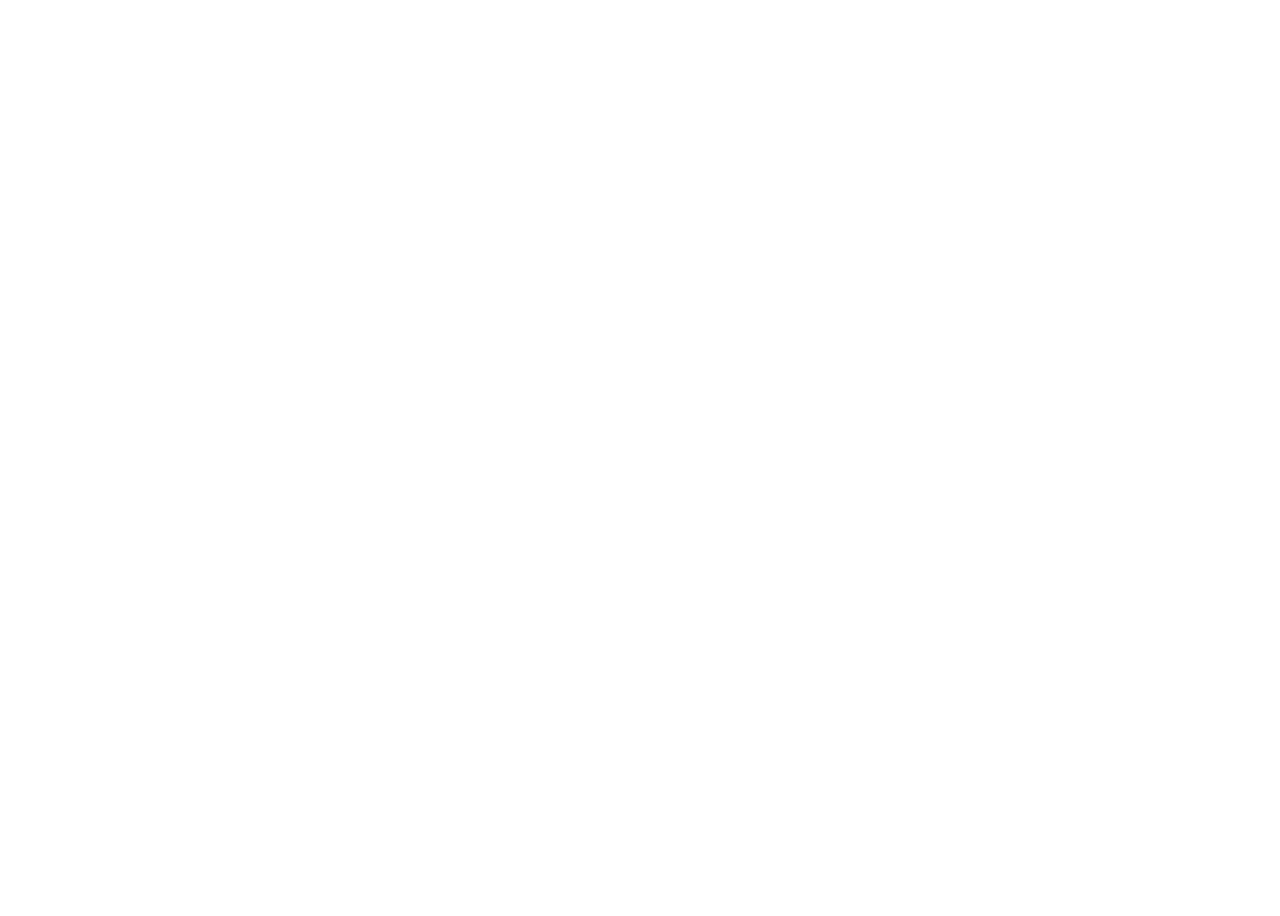
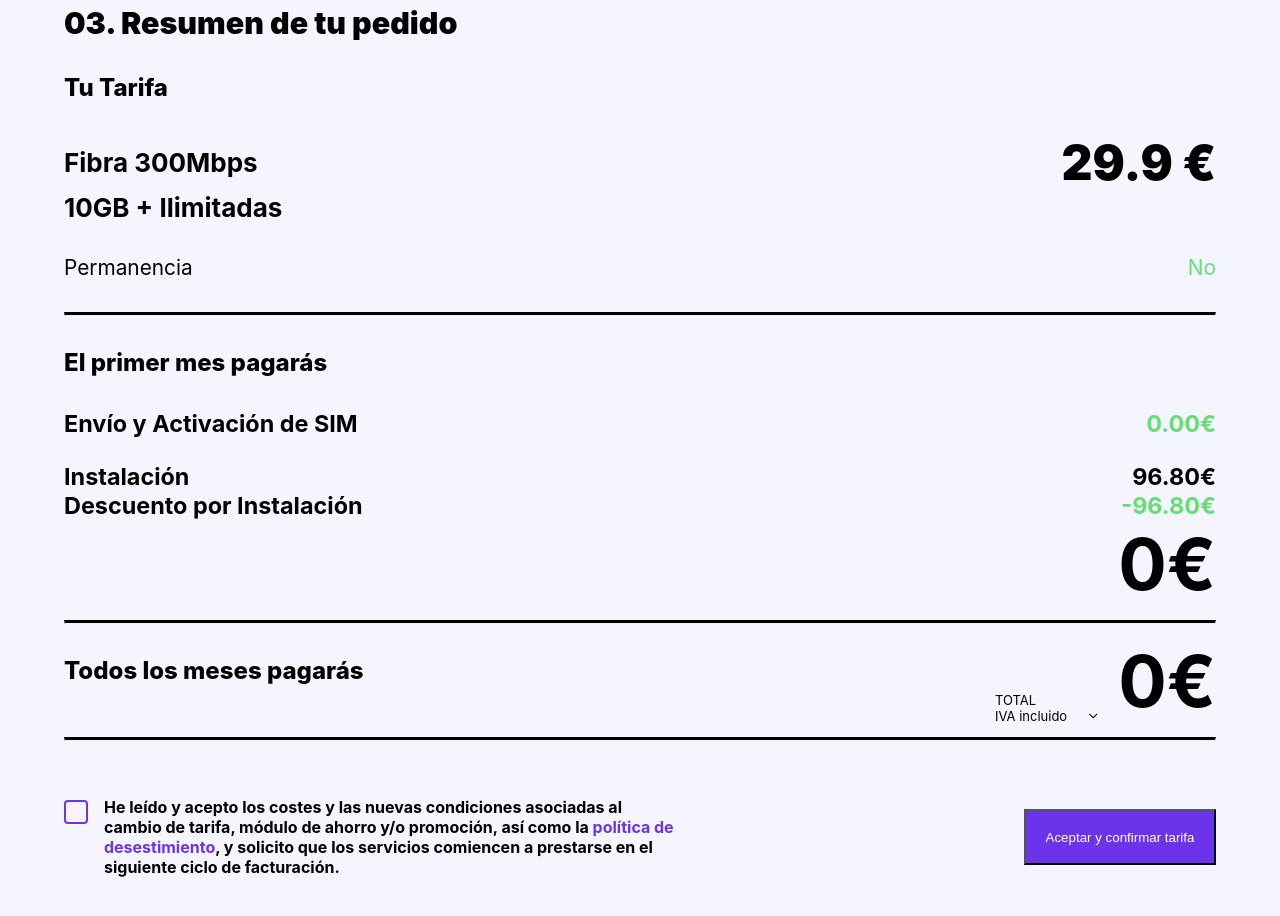
Before and after one commit to Salinas182/react-shopping-cart, a React (Create React App) app: page /checkout/1 in a window 1280 px wide. Shown: the part 1980-2896 px from the top of the page. Before the commit the page ends 1969 px from the top, so only its background shows below. Built offline with nearby package versions, Linux system fonts and the light colour scheme.

Commit message:
added checkout's final view

```diff
--- a/src/views/checkout/customerDetails/CustomerDetails.module.css
+++ b/src/views/checkout/customerDetails/CustomerDetails.module.css
@@ -44,4 +44,5 @@ input {
 
 .termsLink {
   text-decoration: none;
+  color: #6b34eb;
 }
--- a/src/views/checkout/dealDetails/DealDetails.module.css
+++ b/src/views/checkout/dealDetails/DealDetails.module.css
@@ -72,3 +72,15 @@
   font-weight: bold;
   text-align: left;
 }
+
+.bestSeller {
+  background-color: #bd7ff0;
+  color: white;
+  padding: 0.5em 0 0.5em 1.5em;
+  margin: -2vw 0 -1vw -1.5vw;
+  width: 45%;
+}
+
+.promoName {
+  margin-top: 2em;
+}
--- a/src/views/checkout/dealDetails/index.jsx
+++ b/src/views/checkout/dealDetails/index.jsx
@@ -32,7 +32,12 @@ export default function DealDetails({ product }) {
           <div className={styles.promosContainer}>
             {product.promotions.map((promo, idx) =>
               <div className={styles.promoCard} key={`promo-${idx}`}>
-                <p>{promo.name?.toUpperCase()}</p>
+                {promo.type === 'ALTERNATIVE' && (
+                  <p className={styles.bestSeller}>
+                    LA MÁS VENDIDA
+                  </p>
+                )}
+                <p className={styles.promoName}>{promo.name?.toUpperCase()}</p>
                 <p>{promo.description}</p>
               </div>
             )}
--- a/src/views/checkout/index.jsx
+++ b/src/views/checkout/index.jsx
@@ -4,6 +4,7 @@ import useErrorHandling from "../../hooks/useErrorHandling";
 import styles from "./Checkout.module.css";
 import DealDetails from "./dealDetails";
 import CustomerDetails from "./customerDetails";
+import OrderSummary from "./orderSummary";
 
 export default function Checkout() {
   const [product, setProduct] = useState();
@@ -40,6 +41,7 @@ export default function Checkout() {
 
       <DealDetails product={product} />
       <CustomerDetails />
+      <OrderSummary product={product} />
     </div>
   );
 }
--- /dev/null
+++ b/src/views/checkout/orderSummary/OrderSummary.module.css
@@ -0,0 +1,138 @@
+.checkoutStage {
+  text-align: start;
+  font-weight: 900;
+}
+
+.sectionContainer {
+  text-align: left;
+}
+
+.sectionTitle {
+  font-size: 3vh;
+  font-weight: 800;
+}
+
+.rateDetails {
+  display: flex;
+  justify-content: space-between;
+  font-weight: bold;
+  align-items: center;
+}
+
+.ratePrice {
+  font-size: 6vh;
+  font-weight: bolder;
+}
+
+.rateSubDescription {
+  font-weight: bold;
+}
+
+.commitmentInfo {
+  display: flex;
+  justify-content: space-between;
+  margin: 4vh 0;
+  font-size: 0.8em;
+}
+
+.commitmentPeriod, .simPrice, .discount {
+  color: #66de74;
+}
+
+.divider {
+  border-top: 3px solid;
+}
+
+.simInfo {
+  display: flex;
+  justify-content: space-between;
+  margin: 3vh 0;
+  font-size: 0.9em;
+  font-weight: bold;
+}
+
+.installationInfo, .installationDiscount {
+  display: flex;
+  justify-content: space-between;
+  font-size: 0.9em;
+  font-weight: bold;
+}
+
+.initialPayment, .monthlyPrice {
+  font-size: 9vh;
+  font-weight: bolder;
+  text-align: right;
+  margin: 0;
+}
+
+.monthlyPriceInfo {
+  display: flex;
+  justify-content: end;
+  align-items: flex-end;
+  margin-top: -10vh;
+}
+
+.taxIncluded {
+  display: flex;
+  flex-direction: column;
+  font-size: small;
+}
+
+.chevronIcon {
+  margin: 0 1.5em;
+}
+
+.completeProcess {
+  display: flex;
+  justify-content: space-between;
+  align-items: center;
+  margin: 5vh 0;
+}
+
+.acknowledgement {
+  display: flex;
+  align-items: flex-start;
+  margin-right: 10px;
+}
+
+.acknowledgementText {
+  width: 60%;
+  font-size: medium;
+  font-weight: bold;
+  text-align: left;
+  margin-left: 1em;
+}
+
+.checkbox {
+  display: none;
+}
+
+.customCheckbox {
+  width: 20px;
+  height: 20px;
+  border: 2px solid #6b34eb;
+  border-radius: 4px;
+  display: flex;
+  align-items: center;
+  justify-content: center;
+  cursor: pointer;
+  position: relative;
+  margin-top: 1.2em;
+}
+
+.checkbox:checked+.customCheckbox::after {
+  content: '';
+  position: absolute;
+  width: 5px;
+  height: 12px;
+  border: solid #6b34eb;
+  border-width: 0 3px 3px 0;
+  top: 50%;
+  left: 50%;
+  transform: translate(-50%, -70%) rotate(45deg);
+}
+
+.termsLink {
+  text-decoration: none;
+  color: #6b34eb;
+}
--- /dev/null
+++ b/src/views/checkout/orderSummary/index.jsx
@@ -0,0 +1,109 @@
+import { Link } from 'react-router-dom';
+import Button from '../../../components/Button';
+import styles from './OrderSummary.module.css';
+import chevronIcon from '../../../assets/icons/chevron.svg';
+
+export default function OrderSummary({product}) {
+  return (
+    <>
+      <h3 className={styles.checkoutStage}>
+        03. Resumen de tu pedido
+      </h3>
+
+      <div className={styles.sectionContainer}>
+        <h4 className={styles.sectionTitle}>Tu Tarifa</h4>
+
+        <div className={styles.rateDetails}>
+          <span>Fibra 300Mbps</span>
+          <span className={styles.ratePrice}>
+            {product.prices?.find(price => price.name === 'iva')?.price} €
+          </span>
+        </div>
+
+        <span className={styles.rateSubDescription}>
+          10GB + Ilimitadas
+        </span>
+
+        <div className={styles.commitmentInfo}>
+          <span>Permanencia</span>
+          <span className={styles.commitmentPeriod}>{'' ? '3 meses' : 'No'}</span>
+        </div>
+      </div>
+
+      <hr className={styles.divider}/>
+
+      <div className={styles.sectionContainer}>
+        <h4 className={styles.sectionTitle}>
+          El primer mes pagarás
+        </h4>
+
+        <div className={styles.simInfo}>
+          <span>Envío y Activación de SIM</span>
+          <span className={styles.simPrice}>0.00€</span>
+        </div>
+
+        <div className={styles.installationInfo}>
+          <span>Instalación</span>
+          <span className={styles.installationPrice}>96.80€</span>
+        </div>
+
+        <div className={styles.installationDiscount}>
+          <span>Descuento por Instalación</span>
+          <span className={styles.discount}>-96.80€</span>
+        </div>
+
+        <p className={styles.initialPayment}>0€</p>
+      </div>
+
+      <hr className={styles.divider} />
+
+      <div className={styles.sectionContainer}>
+        <h4 className={styles.sectionTitle}>
+          Todos los meses pagarás
+        </h4>
+
+        <div className={styles.monthlyPriceInfo}>
+          <div className={styles.taxIncluded}>
+            <span>TOTAL</span>
+            <span>
+              IVA incluido
+              <img src={chevronIcon} alt="Chevron icon" className={styles.chevronIcon} />
+            </span>
+          </div>
+          <span className={styles.monthlyPrice}>0€</span>
+        </div>
+      </div>
+
+      <hr className={styles.divider} />
+
+      <div className={styles.completeProcess}>
+        <div className={styles.acknowledgement}>
+          <input type="checkbox" id="acknowledge" className={styles.checkbox} />
+          <label htmlFor="acknowledge" className={styles.customCheckbox}></label>
+          <p className={styles.acknowledgementText}>
+            He leído y acepto los costes y las nuevas condiciones asociadas al cambio de tarifa, módulo de ahorro y/o promoción, así como la <Link to="#" className={styles.termsLink}>política de desestimiento</Link>, y solicito que los servicios comiencen a prestarse en el siguiente ciclo de facturación.
+          </p>
+        </div>
+
+        <Button label={buttonProps.LABEL} styles={buttonProps.styles}/>
+      </div>
+    </>
+  );
+}
+
+const buttonProps = {
+  LABEL: 'Aceptar y confirmar tarifa',
+  styles: {
+    buttonContainer: {
+      display: 'flex',
+      height: '7vh',
+    },
+    button: {
+      width: '15vw',
+      padding: '10px',
+      backgroundColor: '#6b34eb',
+      color: 'white',
+      cursor: 'pointer',
+    }
+  }
+};
```
Also changed, not shown: src/assets/icons/chevron.svg (added).
